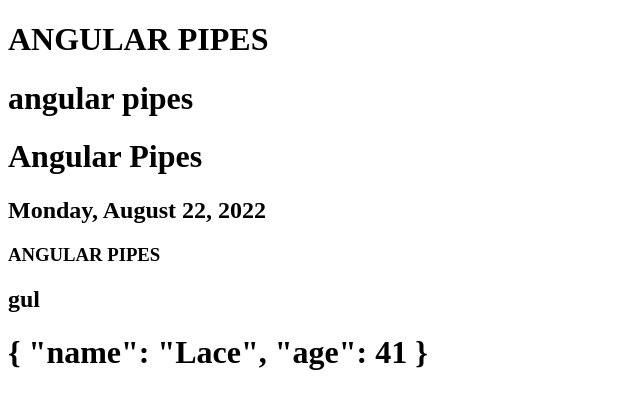
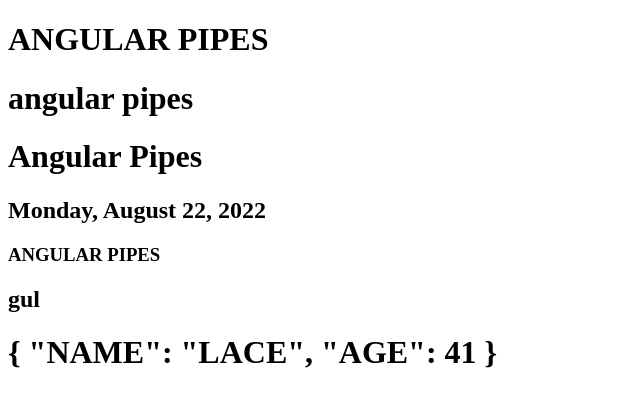
Before and after one commit to Adrion10/Angular_lesons, an Angular app in the folder angular-lessons/Pipes/: page / in a window 1280 px wide. Shown: the top 408 px of the page, without its empty margins (0-640 px from the left). Built offline with nearby package versions, Linux system fonts and the light colour scheme.

Commit message:
uppercase

```diff
--- a/angular-lessons/Pipes/src/app/app.component.html
+++ b/angular-lessons/Pipes/src/app/app.component.html
@@ -4,4 +4,4 @@
 <h2>{{ today | date: "fullDate" }}</h2>
 <h3>{{ capString(title) }}</h3>
 <h2>{{ title | slice: 3:6 }}</h2>
-<h1>{{ user | json }}</h1>
+<h1>{{ user | json | uppercase }}</h1>
```
